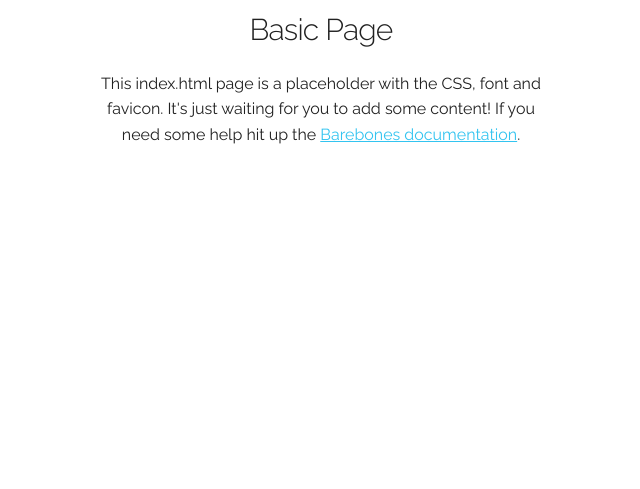
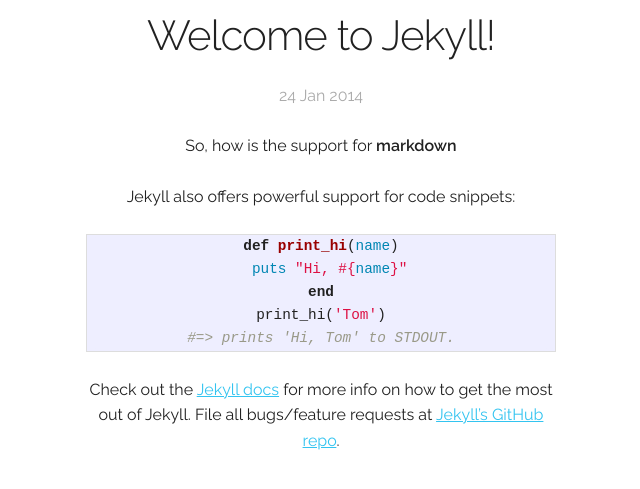
Before and after one commit to recurrie/recurrie.github.io, a Jekyll site: the page built from _posts/2014-01-24-welcome-to-jekyll.markdown, in a window 1280 px wide. Shown: the top 489 px of the page, without its empty margins (74-714 px from the left). Built offline with Jekyll 4.4.1, drawn with Linux system fonts in a browser that asks for light colours.

Commit message:
fixed content

```diff
--- a/_layouts/default.html
+++ b/_layouts/default.html
@@ -31,8 +31,7 @@
 
       <div class="grid-container halves">
       <div>
-        <h4>Basic Page</h4>
-        <p>This index.html page is a placeholder with the CSS, font and favicon. It's just waiting for you to add some content! If you need some help hit up the <a href="https://acahir.github.io/Barebones/">Barebones documentation</a>.</p>
+                 {{ content }}
       </div>
     </div>
   </div>
```
